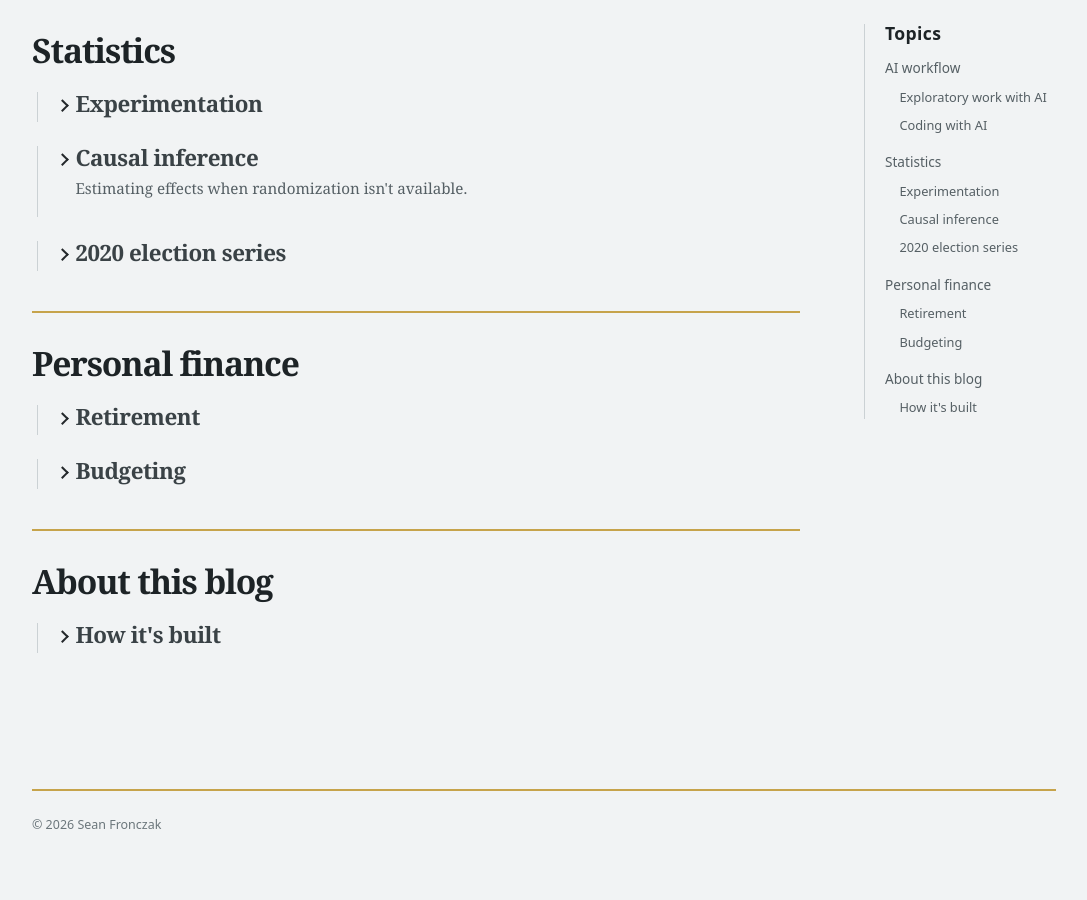
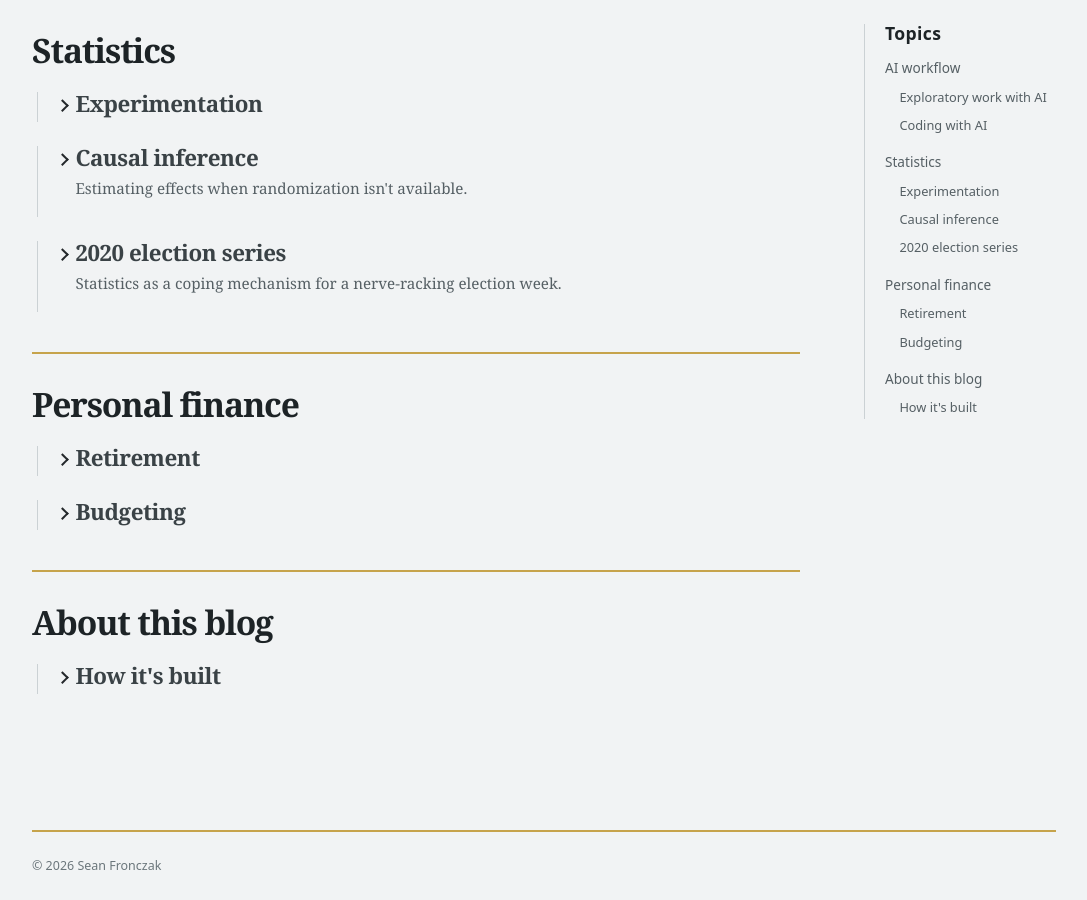
Before and after one commit to seanczak/blog, a Jekyll site: the page built from jekyll/index.md, in a window 1280 px wide and 900 px high, scrolled down 513 px. Shown: the whole window, without its empty margins (96-1183 px from the left). Built offline with Jekyll 4.4.1, drawn with Linux system fonts in a browser that asks for light colours; before the commit the page ends 1372 px from its top, so only the background shows below that.

Commit message:
Add blurb to 2020 election series group on landing page
Co-Authored-By: Claude Opus 5.5 <noreply@anthropic.com>

```diff
--- a/jekyll/_data/tree.yml
+++ b/jekyll/_data/tree.yml
@@ -36,6 +36,7 @@
       blurb: Estimating effects when randomization isn't available.
     - title: 2020 election series
       id: election-2020
+      blurb: Statistics as a coping mechanism for a nerve-racking election week.
       posts:
         - slug: calling-elections-early-fake-news-or-statistics
         - slug: what-in-the-world-happened-in-virginia-tuesday-night
```
